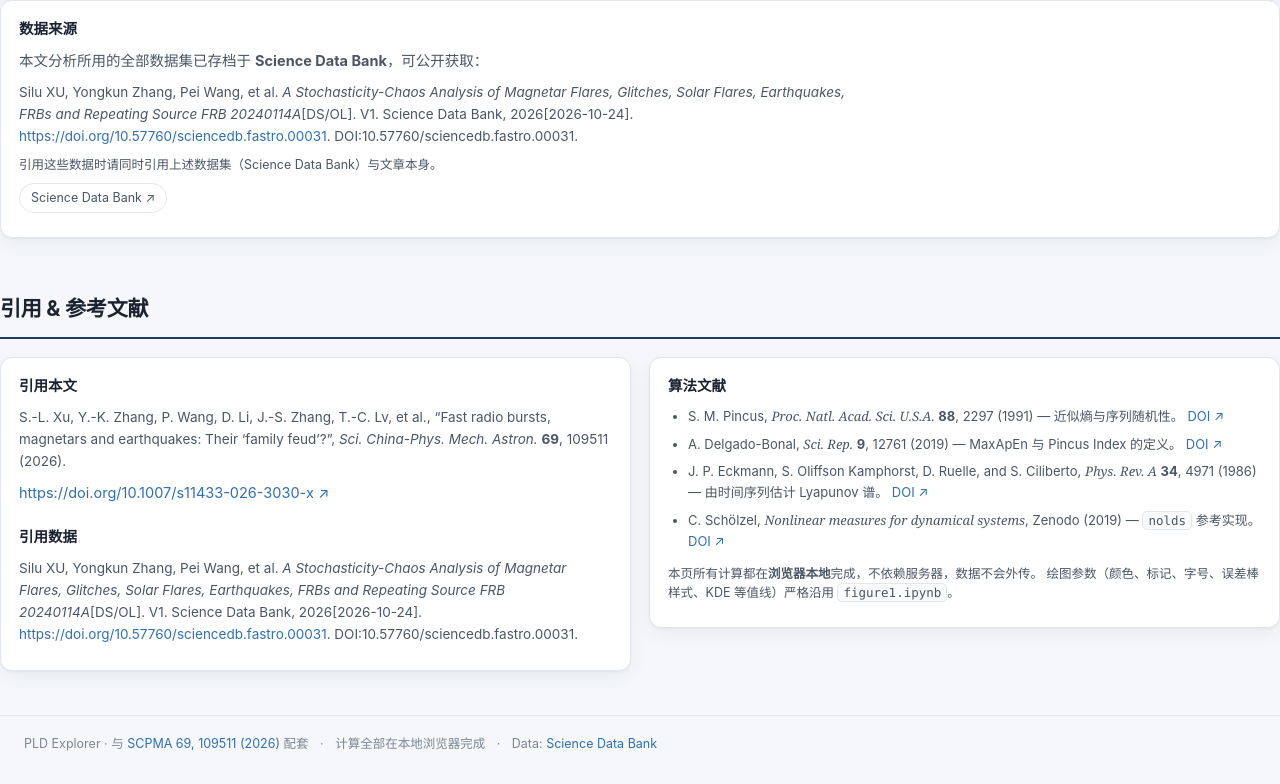
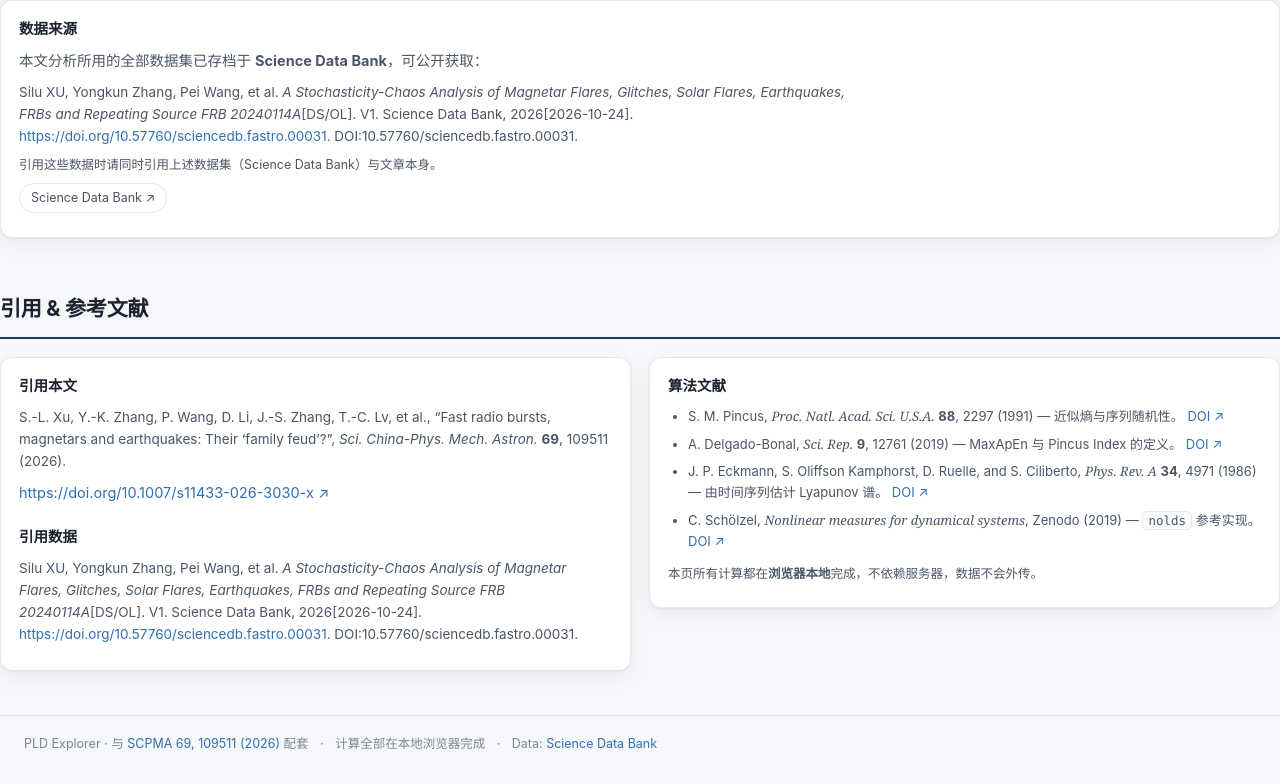
Before and after one commit to xusilu-cat/PLD-Explorer, a plain HTML site: page index.html in a window 1280 px wide. Shown: the part 5009-5793 px from the top of the page. Drawn offline with Linux system fonts and the light colour scheme.

```diff
--- a/index.html
+++ b/index.html
@@ -645,7 +645,6 @@
       </ul>
       <p class="hint" style="margin-top:12px">
         本页所有计算都在<b>浏览器本地</b>完成，不依赖服务器，数据不会外传。
-        绘图参数（颜色、标记、字号、误差棒样式、KDE 等值线）严格沿用 <code>figure1.ipynb</code>。
       </p>
     </div>
     </div>
```
